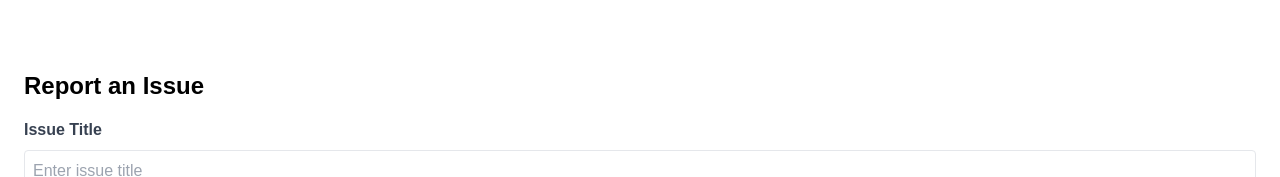
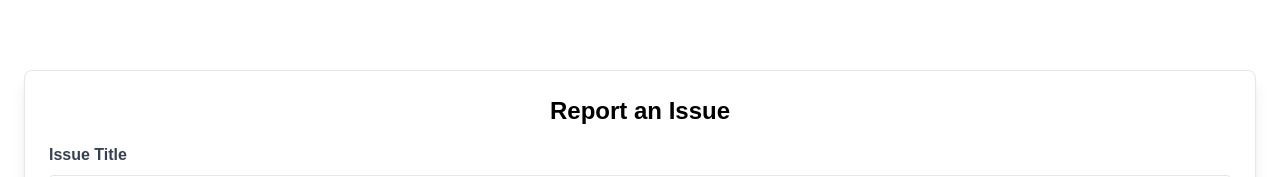
Before and after one commit to mirasoldavila13/NeighborhoodAid, a React (Vite) app in the folder client/: page /dashboard/1/create-report/authorities in a window 1280 px wide. Shown: the part 286-463 px from the top of the page. Built offline with nearby package versions, Linux system fonts and the light colour scheme; sample sign-in values are in the browser's storage.

Commit message:
style: Center Report an Issue heading using Tailwind CSS classes in ReportPage component (v2.0)

```diff
--- a/client/src/pages/ReportPage.tsx
+++ b/client/src/pages/ReportPage.tsx
@@ -4,7 +4,7 @@ import axios from "axios";
 import DashboardNav from "../components/DashboardNav";
 import Footer from "../components/Footer";
 import Modal from "../components/Modal";
-import authService from "../services/authService.ts";
+import authService from "../services/authService";
 import { Navigate, useNavigate } from "react-router-dom";
 
 const ReportPage = () => {
@@ -98,8 +98,8 @@ const ReportPage = () => {
         <div className="flex flex-col min-h-screen">
           <DashboardNav />
           <main className="flex-grow p-6">
-            <div className="container mx-auto">
-              <h2 className="text-2xl font-bold mb-4">Report an Issue</h2>
+            <div className="container mx-auto border p-6 rounded-lg shadow-lg">
+              <h2 className="text-2xl font-bold mb-4 text-center">Report an Issue</h2>
 
               <Modal
                 isOpen={isModalOpen}
```
